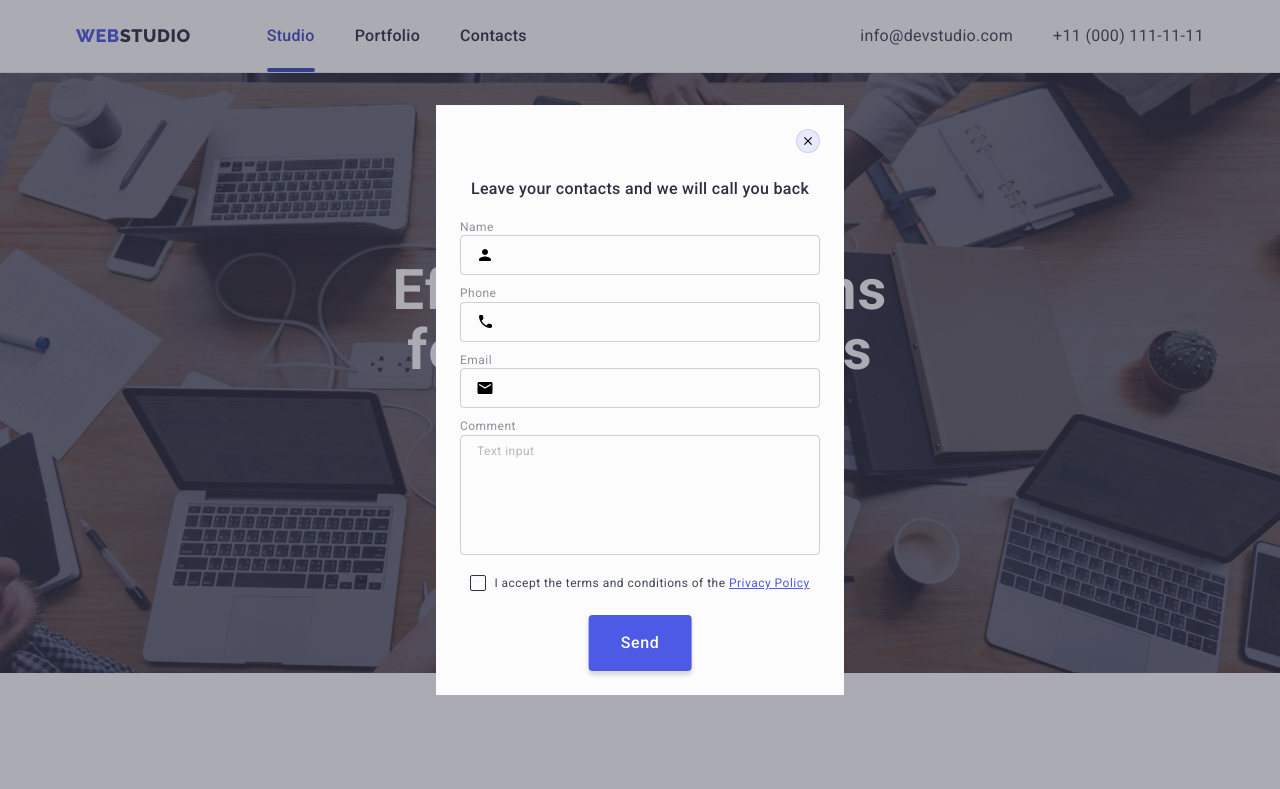
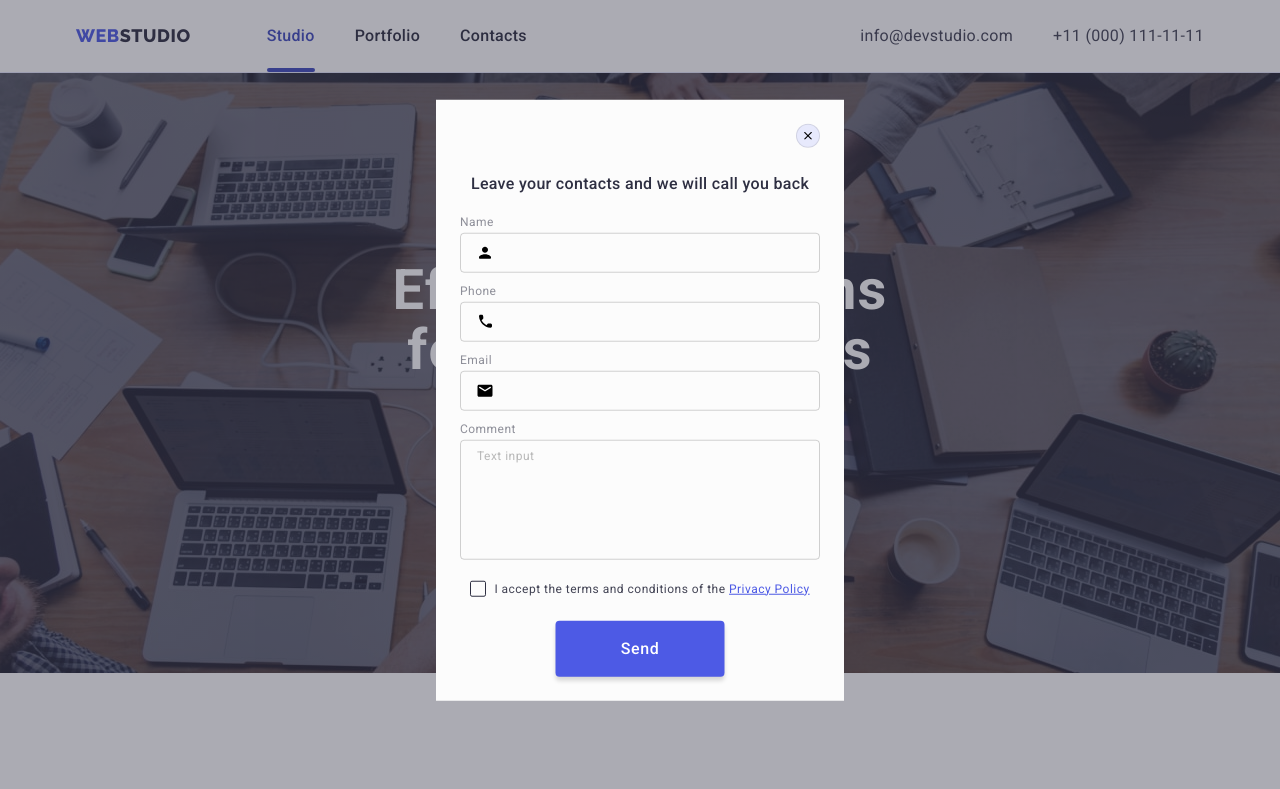
Before and after one commit to havryliaksv/goit-markup-hw-06, a plain HTML site: page index.html in a window 1280 px wide. Both pictures are taken after a click on the button "Order Service". Shown: the top 789 px of the page. Drawn offline with nearby package versions, Linux system fonts and the light colour scheme.

Commit message:
remark mentor

```diff
--- a/css/styles.css
+++ b/css/styles.css
@@ -712,7 +712,10 @@ body {
 
   width: 408px;
   min-height: 576px;
-  padding: 24px;
+  padding-top: 72px;
+  padding-bottom: 24px;
+  padding-left: 24px;
+  padding-right: 24px;
 
   background-color: var(--background-modal-color);
 
@@ -722,13 +725,15 @@ body {
   transform: translate(-50%, -50%) scale(1.25);
 }
 .btn-modal-close {
+  position: absolute;
+  top: 24px;
+  right: 24px;
+
   display: flex;
   align-items: center;
   justify-content: center;
   width: 24px;
   height: 24px;
-  margin-left: auto;
-  margin-bottom: 24px;
   padding: 0;
 
   color: var(--modal-button-color);
@@ -791,6 +796,7 @@ body {
 }
 
 .input-label {
+  display: inline-flex;
   margin-bottom: 4px;
 
   font-size: 12px;
@@ -878,6 +884,8 @@ body {
   border-color: var(--accent-color);
 }
 .btn-modal-submit {
+  width: 169px;
+  height: 56px;
   margin-left: 50%;
   transform: translateX(-50%);
   padding: 16px 32px;
--- a/index.html
+++ b/index.html
@@ -413,6 +413,7 @@
                 type="email"
                 name="subscribe-email"
                 placeholder="E-mail"
+                required
               />
               <button class="btn-subscribe btn" type="submit">Subscribe</button>
             </div>
@@ -437,6 +438,7 @@
                 name="user-name"
                 type="text"
                 id="user-name"
+                required
               />
               <svg class="modal-icon" width="18" height="18">
                 <use href="./images/icons.svg#icon-person"></use>
@@ -451,6 +453,7 @@
                 name="user-phone"
                 type="tel"
                 id="user-phone"
+                required
               />
               <svg class="modal-icon" width="18" height="24">
                 <use href="./images/icons.svg#icon-phone"></use>
@@ -465,6 +468,7 @@
                 name="user-mail"
                 type="email"
                 id="user-mail"
+                required
               />
               <svg class="modal-icon" width="18" height="24">
                 <use href="./images/icons.svg#icon-email"></use>
@@ -487,6 +491,7 @@
               name="policy"
               id="policy"
               value="true"
+              required
             />
             <label class="input-checkbox-text" for="policy">
               <span>
```
